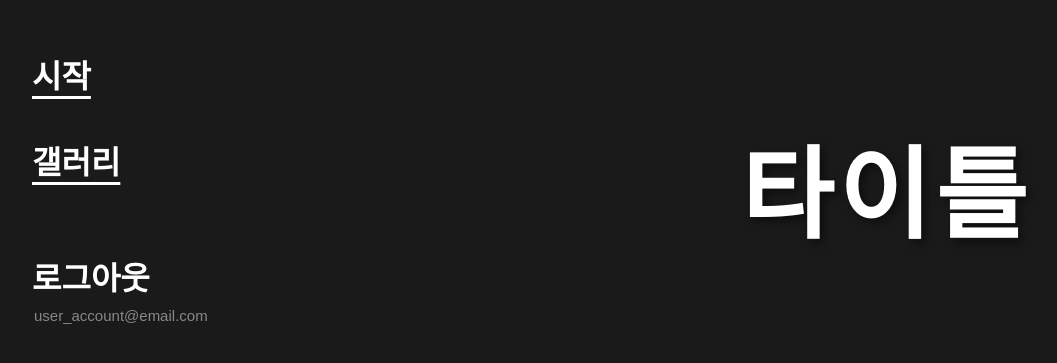
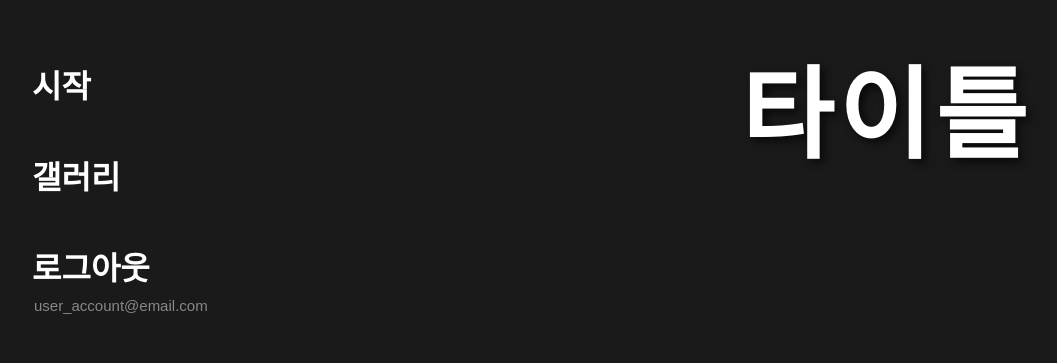
Before and after one commit to 30322chayuhwan/PS, a plain HTML site: page index.html in a window 1280 px wide. Shown: the part 213-576 px from the top of the page, without its empty margins (108-1165 px from the left). Drawn offline with Linux system fonts and the light colour scheme.

Commit message:
Update index.html

```diff
--- a/index.html
+++ b/index.html
@@ -7,7 +7,13 @@
     <style>
         /* 전체 배경 및 기본 설정 */
         body {
+            /* 나중에 배경 이미지를 넣으실 때 아래 주석을 풀고 경로를 수정하세요! */
+            /* background-image: url('your-background-image.jpg'); */
             background-color: #1a1a1a;
+            background-size: cover;
+            background-position: center;
+            background-repeat: no-repeat;
+
             color: #ffffff;
             font-family: 'Malgun Gothic', sans-serif;
             margin: 0;
@@ -17,12 +23,11 @@
             align-items: center;
         }
 
-        /* 화면 전체 레이아웃 (좌측 메뉴, 우측 타이틀 분리) */
         .title-container {
             width: 80%;
             max-width: 1000px;
             display: flex;
-            justify-content: space-between; /* 양쪽 끝으로 배치 */
+            justify-content: space-between;
             align-items: center;
         }
 
@@ -30,10 +35,10 @@
         .menu-section {
             display: flex;
             flex-direction: column;
-            gap: 40px; /* 메뉴 간격 일정하게 조정 */
+            gap: 45px; /* 시작, 갤러리, 로그아웃 버튼 사이의 간격을 완벽하게 동일하게 맞춤 */
         }
 
-        /* 개별 메뉴 버튼 스타일 */
+        /* 개별 메뉴 버튼 스타일 (밑줄 제거 및 정렬 수정) */
         .menu-btn {
             background: none;
             border: none;
@@ -41,47 +46,45 @@
             font-size: 32px;
             font-weight: bold;
             cursor: pointer;
-            text-align: left;
+            text-align: left; /* 좌측 정렬 확실하게 고정 */
             padding: 0;
             transition: color 0.2s, transform 0.2s;
             width: fit-content;
         }
 
-        /* 이미지에 있던 밑줄 효과 (시작, 갤러리에만 적용) */
-        .menu-btn.underline {
-            text-decoration: underline;
-            text-underline-offset: 8px;
+        /* 마우스 올렸을 때의 효과 */
+        .menu-btn:hover {
+            color: #d9534f;
+            transform: translateX(10px);
         }
 
-        /* 마우스 올렸을 때의 효과 */
-        .menu-btn:hover {
-            color: #d9534f; /* TRPG에 어울리는 붉은색 포인트 */
-            transform: translateX(10px); /* 오른쪽으로 살짝 이동 */
+        /* 로그아웃 버튼과 계정 정보를 묶어주는 래퍼 */
+        .logout-wrapper {
+            display: flex;
+            flex-direction: column;
+            gap: 8px; /* 로그아웃 글자와 이메일 사이의 간격 */
         }
 
-        /* 로그아웃과 계정 정보를 묶는 영역 */
-        .logout-group {
-            display: flex;
-            flex-direction: column;
-            gap: 8px; /* 로그아웃 버튼과 계정 정보 사이 간격 */
-            margin-top: 30px; /* 위 메뉴들과의 간격을 조금 더 띄움 */
-        }
-
-        /* 하단 로그인된 계정 정보 텍스트 (요청하신 기능) */
+        /* 하단 로그인된 계정 정보 텍스트 */
         .user-account {
             font-size: 15px;
             color: #888888;
-            padding-left: 2px;
+            padding-left: 2px; /* 버튼 텍스트와 시각적 시작점을 맞추기 위한 미세 조정 */
         }
 
-        /* 우측 타이틀 텍스트 */
+        /* 우측 타이틀 영역 */
+        .title-wrapper {
+            /* 배경 그림을 위해 타이틀을 위로 끌어올림 */
+            transform: translateY(-80px);
+        }
+
         .main-title {
             font-size: 100px;
             font-weight: 900;
             margin: 0;
             letter-spacing: 5px;
             color: #ffffff;
-            text-shadow: 4px 4px 10px rgba(0, 0, 0, 0.5); /* 글자 입체감 부여 */
+            text-shadow: 4px 4px 10px rgba(0, 0, 0, 0.7); /* 배경 그림 위에서도 잘 보이도록 그림자 강화 */
         }
     </style>
 </head>
@@ -89,16 +92,16 @@
 
     <div class="title-container">
         <div class="menu-section">
-            <button class="menu-btn underline">시작</button>
-            <button class="menu-btn underline">갤러리</button>
+            <button class="menu-btn">시작</button>
+            <button class="menu-btn">갤러리</button>
 
-            <div class="logout-group">
+            <div class="logout-wrapper">
                 <button class="menu-btn">로그아웃</button>
                 <span class="user-account" id="current-user">user_account@email.com</span>
             </div>
         </div>
 
-        <div>
+        <div class="title-wrapper">
             <h1 class="main-title">타이틀</h1>
         </div>
     </div>
```
